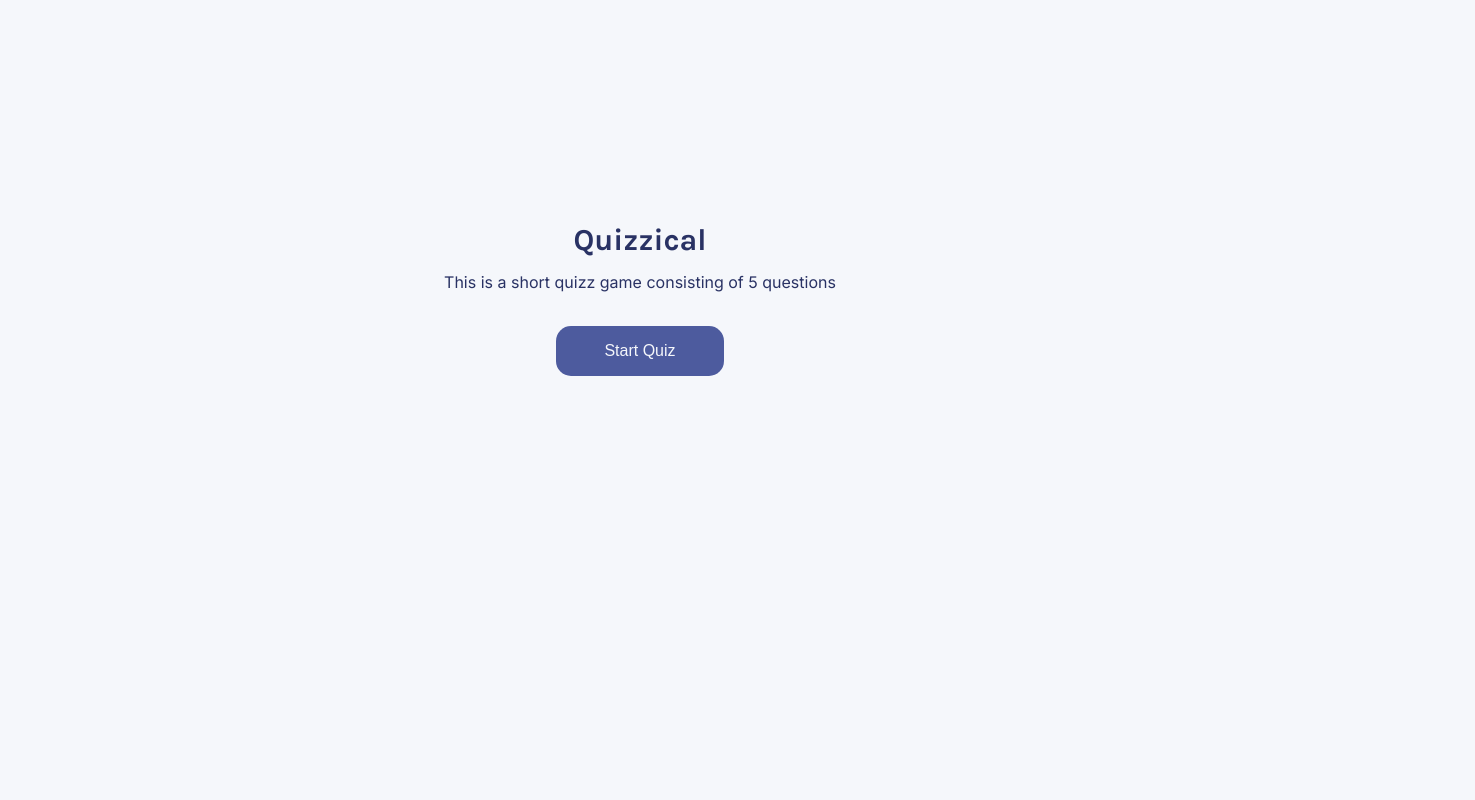
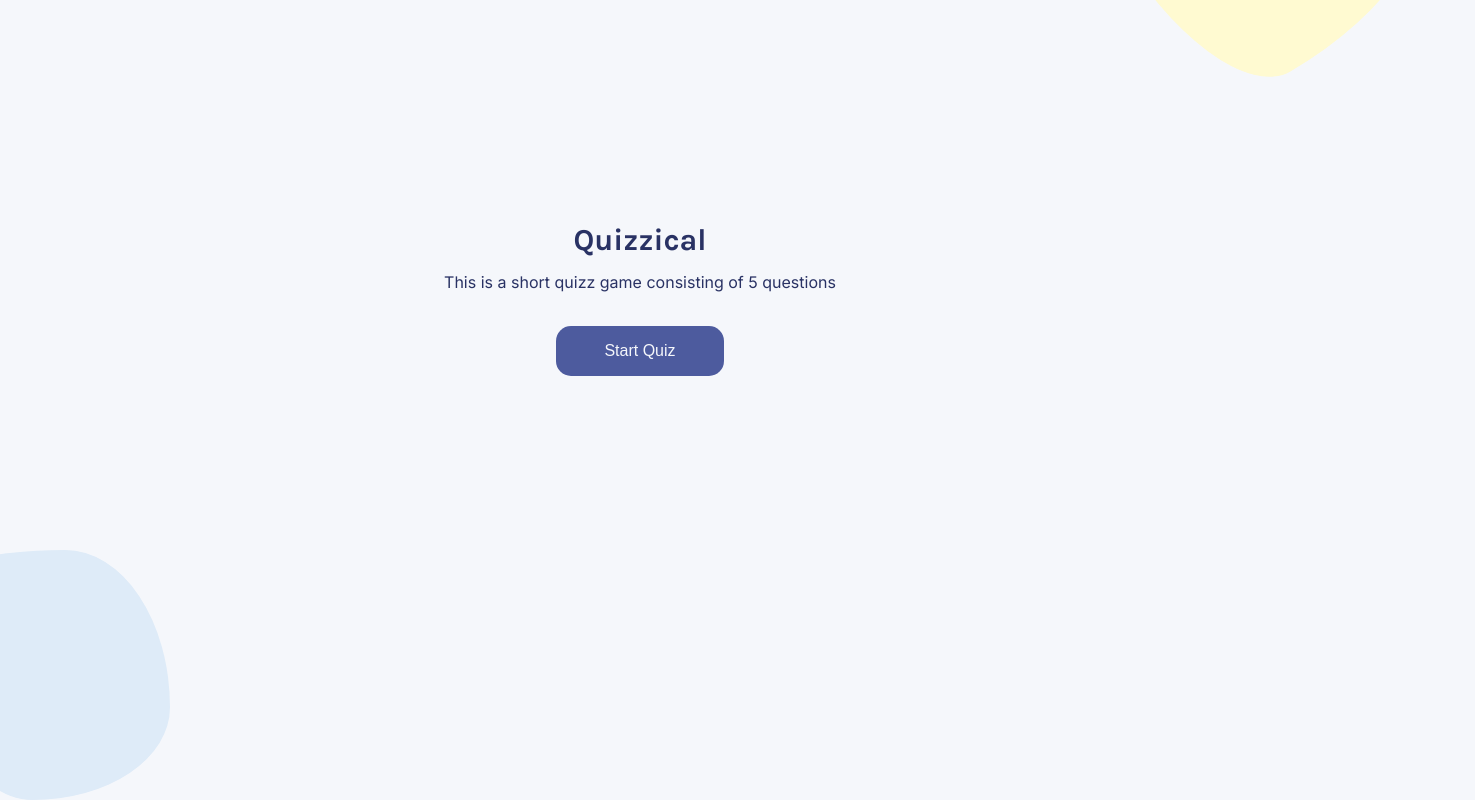
Before and after one commit to justberatt/quizzical, a React (Vite) app: page / in a window 1280 px wide. Shown: the part 100-900 px from the top of the page, 1475 px wide, since content can reach past the window. Before the commit the page ends 800 px from the top, so only its background shows below. Built offline with nearby package versions, Linux system fonts and the light colour scheme.

Commit message:
added the yellow and the blue blobs in the backround

```diff
--- a/src/components/Start/Start.jsx
+++ b/src/components/Start/Start.jsx
@@ -19,8 +19,8 @@ const Start = ({ setQuestionsPage, setStartPage }) => {
       >
         Start Quiz
       </button>
-      <div className="blobYellow"></div>
-      <div className="blobBlue"></div>
+      <div className={styles.blobYellow}></div>
+      <div className={styles.blobBlue}></div>
     </main>
   );
 };
--- a/src/components/Start/Start.module.css
+++ b/src/components/Start/Start.module.css
@@ -25,7 +25,24 @@ button.startBtn {
 }
 
 div.blobYellow {
+  width: 300px;
+  height: 300px;
+  background: #fffad1;
+  border-radius: 58% 42% 71% 29% / 33% 63% 37% 67%;
+  position: absolute;
+  top: -140px;
+  right: -140px;
+  transform: rotateZ(-30deg);
+  z-index: -1;
 }
 
 div.blobBlue {
+  width: 250px;
+  height: 250px;
+  background-color: #deebf8;
+  position: absolute;
+  border-radius: 58% 42% 55% 45% / 16% 63% 37% 84%;
+  left: -80px;
+  bottom: -100px;
+  z-index: -1;
 }
--- a/src/index.css
+++ b/src/index.css
@@ -7,9 +7,9 @@ body {
   margin: 0;
   display: flex;
   place-items: center;
-  // min-width: 320px;
   min-height: 100vh;
   background-color: #f5f7fb;
+  position: relative;
 
   div#root {
     margin: 0 auto;
```
